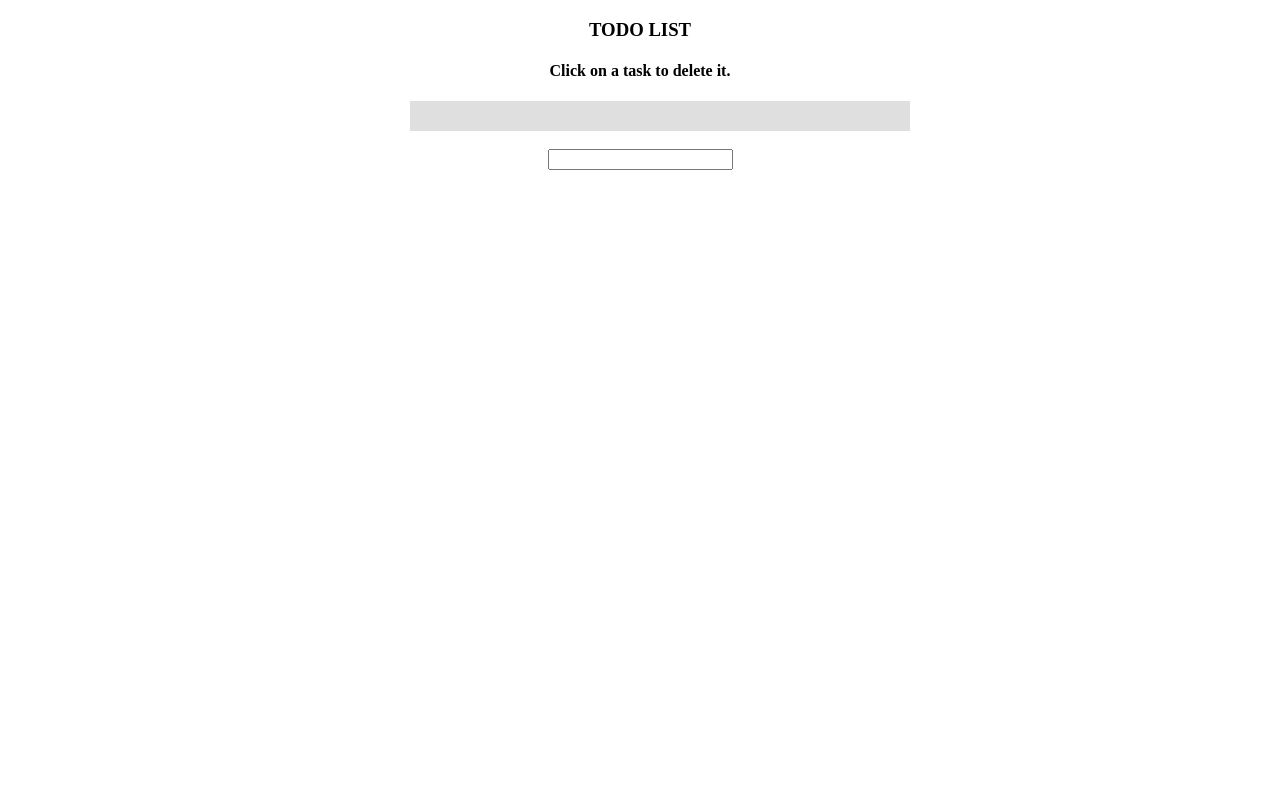
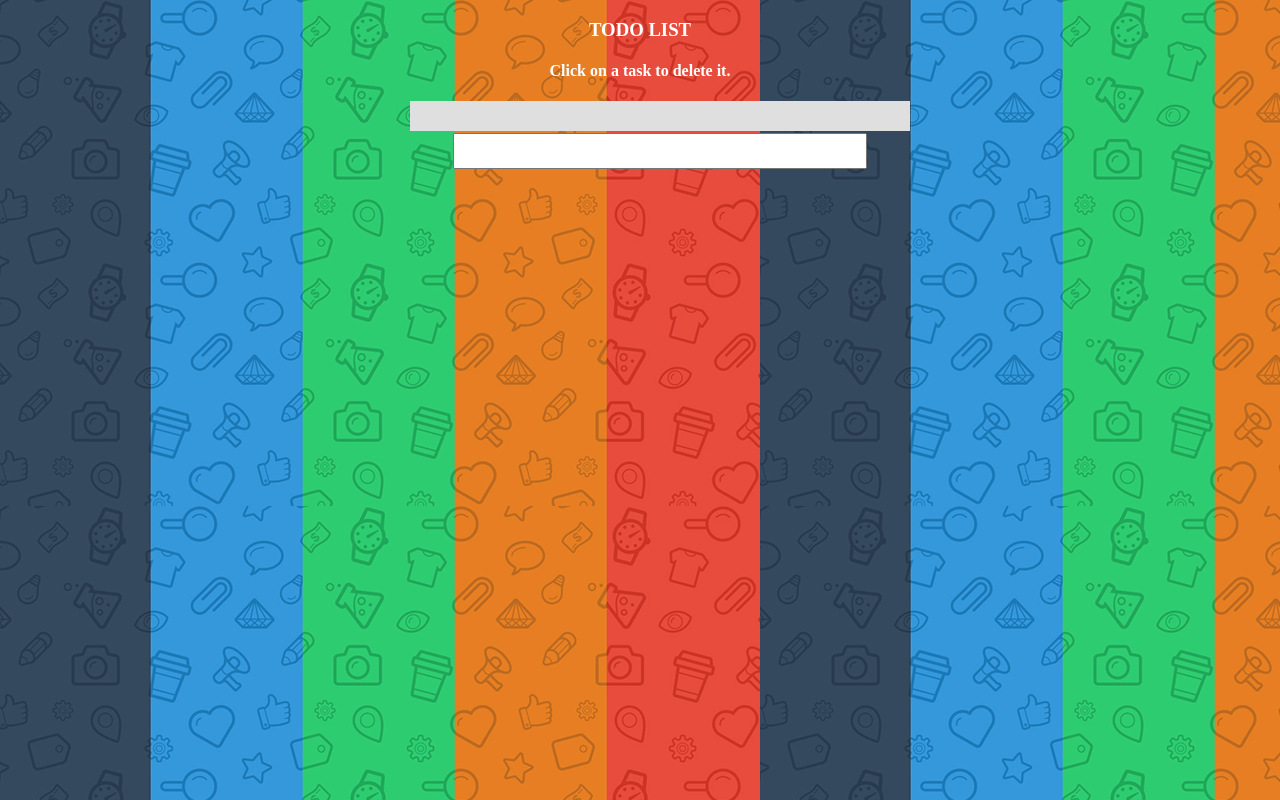
Before and after one commit to adeora7/angular_todo, a plain HTML site: page index.html in a window 1280 px wide. Drawn offline with Linux system fonts and the light colour scheme.

Commit message:
added background

```diff
--- a/css/main.css
+++ b/css/main.css
@@ -1,5 +1,7 @@
 body{
 	text-align: center;
+	background-image: url(../images/bg.jpg);
+	background-repeat: repeat;
 }
 ul{
 	list-style: none;
@@ -17,7 +19,19 @@ li{
 	margin-bottom: 2px;
 	cursor: pointer;
 	transition: all 0.1s linear;
+	font-family: "Courier New", Courier, monospace;
+}
+input[type="text"]{
+	width: 100%;
+	max-width: 400px;
+	height:30px;
+	padding-left: 5px;
+	padding-right: 5px;
+	color:gray;
 }
 li:hover{
 	transform : scale(1.1);
 }
+h3, h4{
+	color: white;
+}
--- a/index.html
+++ b/index.html
@@ -11,10 +11,11 @@
 	<h3>{{title}}</h3>
 	<h4><b>{{note}}</b></h4>
 	<ul>
-		<li ng-repeat="task in data.tasks" ng-click="data.delete($index)"><span>{{task.description}}</span></li>
+		<li ng-repeat="task in data.tasks" ng-click="data.delete($index)" title="delete"><span>{{task.description}}</span></li>
 		<li>{{data.add}}</li>
+		<input type="text" ng-model="data.add"  ng-keypress="data.keydown($event)">
 	</ul>
-	<input type="text" ng-model="data.add"  ng-keypress="data.keydown($event)">
+
 
 	</div>
 
```
Also changed, not shown: images/bg.jpg (added).
